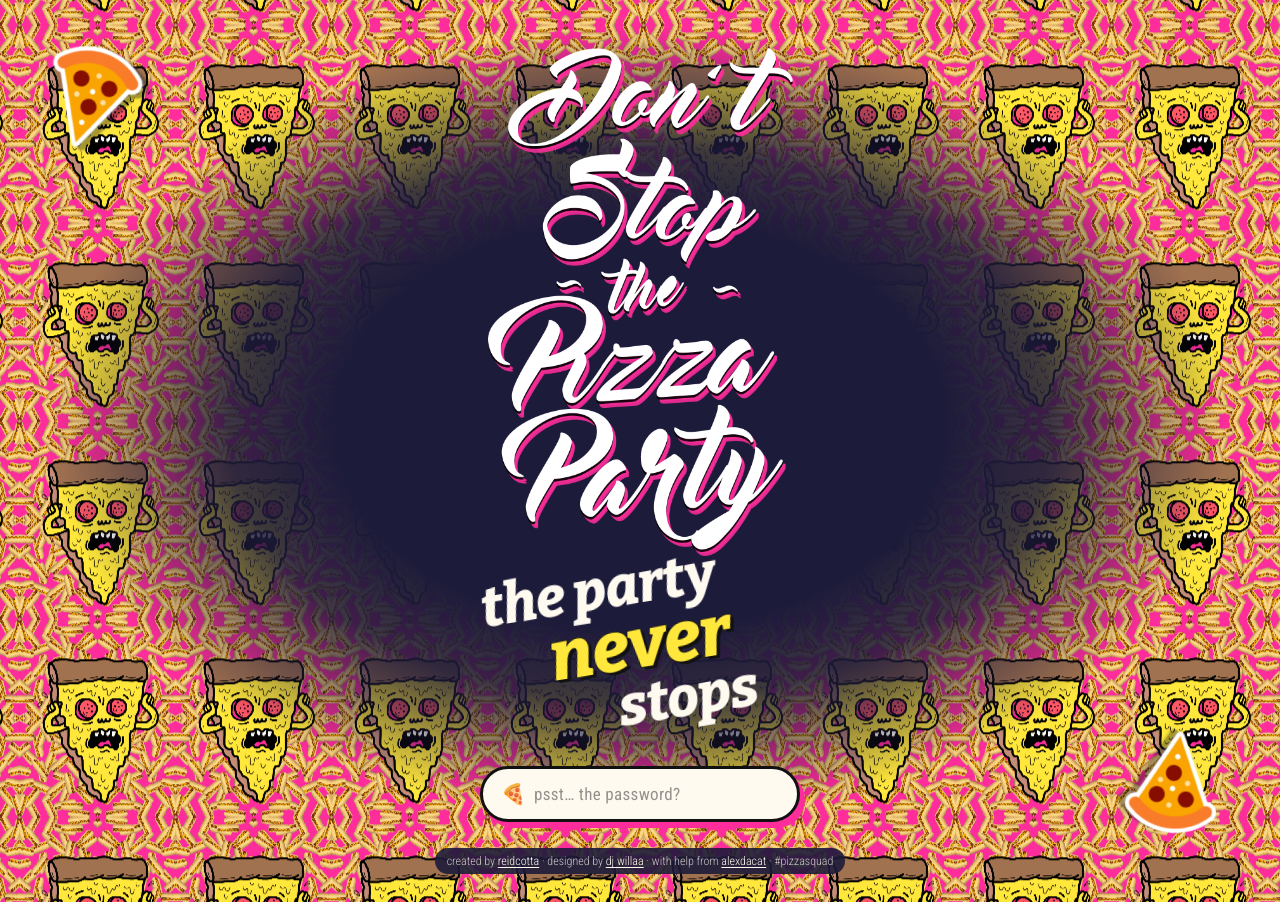
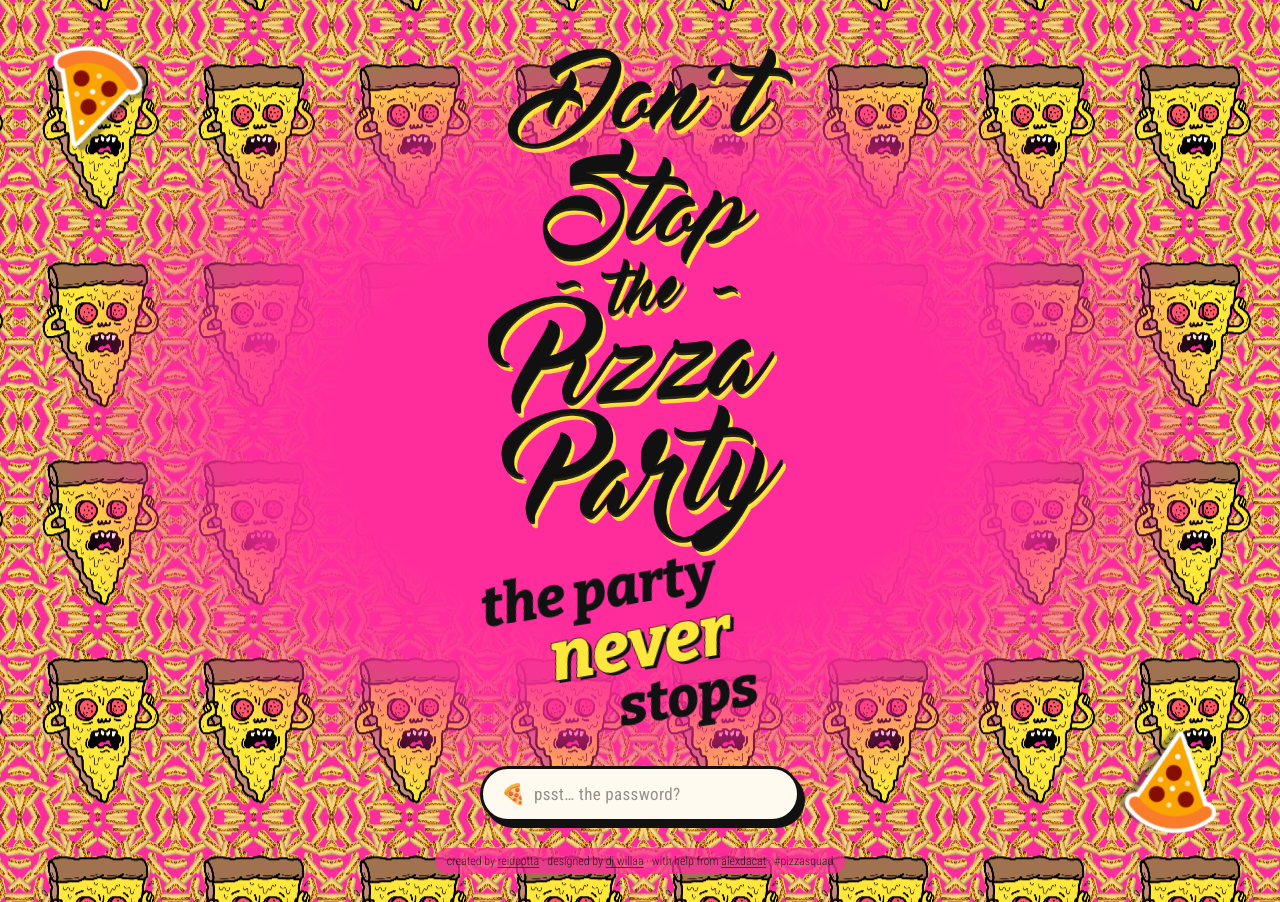
Before and after one commit to rchatham/dontstopthepizzaparty, a Jekyll site: the page built from index.html, in a window 1280 px wide. Built offline with Jekyll 4.4.1, drawn with Linux system fonts in a browser that asks for light colours.

Commit message:
Hero: back to hot pink, with every colour a palette variable
The hot-pink spotlight returns (black logo, yellow edge). Every colour in
the hero is now one of eight variables at the top of home.css (--spot,
--logo, --logo-edge, --words, --hi, --hi-edge, --accent), and the logo is
painted through its own shape with a CSS mask, so it can take any colour,
not just black or inverted. Eight candidate palettes are rendered in
.github/pr-screenshots/hero-redesign/palettes-*.png (values in
palettes.json) to choose from.

Co-Authored-By: Claude Opus 5.5 <noreply@anthropic.com>
Claude-Session: https://claude.ai/code/session_01BUtFxh6bhKj94LRtZvhsyK

```diff
--- a/files/home.css
+++ b/files/home.css
@@ -5,13 +5,15 @@
   --yellow: #ffe73c;
   --ink: #111;
   --cream: #fffaf0;
-  /* the spotlight behind the words: the game's night sky (game black is
-     #17141a / 23, 20, 26 if you want it darker) */
-  --spot: #1d1b3a;
-  --spot-rgb: 29, 27, 58;
-  --words: var(--cream);
-  --logo-filter: invert(1) drop-shadow(3px 4px 0 rgba(255, 45, 155, 0.95));
-  --accent: var(--pink);
+  /* the palette: one set of these is the whole colour scheme */
+  --spot: #ff2d9b;              /* the spotlight behind the words */
+  --spot-rgb: 255, 45, 155;     /* same colour, for the spotlight's fade */
+  --logo: #111;                 /* the script logo */
+  --logo-edge: #ffe73c;         /* the logo's offset edge */
+  --words: #111;                /* "the party" / "stops", the credits */
+  --hi: #ffe73c;                /* "never" */
+  --hi-edge: #111;              /* "never"'s outline and shadow */
+  --accent: #111;               /* the pill's offset shadow */
   --spring: cubic-bezier(0.34, 1.56, 0.64, 1);
 }
 
@@ -42,7 +44,7 @@ body {
   --py: 0;
 }
 
-/* ---- the old melting-pizza wallpaper, creeping behind a dark spotlight ---- */
+/* ---- the old melting-pizza wallpaper, creeping behind a spotlight ---- */
 .dsp-doodles { position: absolute; inset: 0; pointer-events: none; overflow: hidden; }
 .dsp-wallpaper {
   position: absolute;
@@ -89,10 +91,14 @@ body {
   flex-direction: column;
   align-items: center;
 }
+/* the logo is painted through its own shape (a mask), so it can be any colour;
+   the invisible img keeps its size and its alt text */
 .dsp-logo {
+  position: relative;
   margin: 0;
   background: none;
   line-height: 0;
+  filter: drop-shadow(3px 4px 0 var(--logo-edge));
   animation: dsp-pop 0.9s var(--spring) 0.15s both;
 }
 .dsp-logo img {
@@ -101,7 +107,15 @@ body {
   height: min(48vh, 420px);
   max-width: 70vw;
   object-fit: contain;
-  filter: var(--logo-filter);
+  opacity: 0;
+}
+.dsp-logo::after {
+  content: "";
+  position: absolute;
+  inset: 0;
+  background: var(--logo);
+  -webkit-mask: url(/files/dontstop.png) center / contain no-repeat;
+  mask: url(/files/dontstop.png) center / contain no-repeat;
 }
 .dsp-tag {
   display: flex;
@@ -115,7 +129,7 @@ body {
 }
 .dsp-tag span { display: block; font: inherit; animation: dsp-rise 0.7s var(--spring) both; }
 .dsp-tag span:nth-child(1) { animation-delay: 0.75s; translate: -0.6em 0; }
-.dsp-tag span:nth-child(2) { animation-delay: 0.9s; font-size: 1.25em; color: var(--yellow); -webkit-text-stroke: 1.5px var(--ink); paint-order: stroke fill; text-shadow: 3px 3px 0 var(--ink); }
+.dsp-tag span:nth-child(2) { animation-delay: 0.9s; font-size: 1.25em; color: var(--hi); -webkit-text-stroke: 1.5px var(--hi-edge); paint-order: stroke fill; text-shadow: 3px 3px 0 var(--hi-edge); }
 .dsp-tag span:nth-child(3) { animation-delay: 1.05s; translate: 0.7em 0; }
 
 @keyframes dsp-pop {
@@ -170,7 +184,8 @@ body {
   background: rgba(var(--spot-rgb), 0.9);
   max-width: min(34em, 70vw);
   margin: 26px 0 0;
-  color: rgba(255, 250, 240, 0.75);
+  color: var(--words);
+  opacity: 0.85;
   font: 300 12px/1.5 "Roboto Condensed", helvetica, sans-serif;
   text-align: center;
 }
--- a/index.html
+++ b/index.html
@@ -4,11 +4,11 @@ description: Where the pizza party dont stop!
 no_footer: true
 ---
 {% comment %} Homepage hero, after the pizzaandtechno.com hero: the old melting-pizza
-   wallpaper creeping behind a night-sky spotlight, a logo that pops in, a tilted stacked
+   wallpaper creeping behind a spotlight, a logo that pops in, a tilted stacked
    tagline, and the secret word box as a fat pill. The old site lives on behind the
    word "nostalgia". {% endcomment %}
 <link href="https://fonts.googleapis.com/css2?family=Bitter:ital,wght@1,800&display=swap" rel="stylesheet">
-<link rel="stylesheet" href="/files/home.css?v=20261104c">
+<link rel="stylesheet" href="/files/home.css?v=20261104d">
 
 <main class="dsp-hero">
   <div class="dsp-doodles" aria-hidden="true">
```
Also changed, not shown: .github/pr-screenshots/hero-redesign/palettes-desktop.png (added), .github/pr-screenshots/hero-redesign/palettes.json (added), 6 other files.
